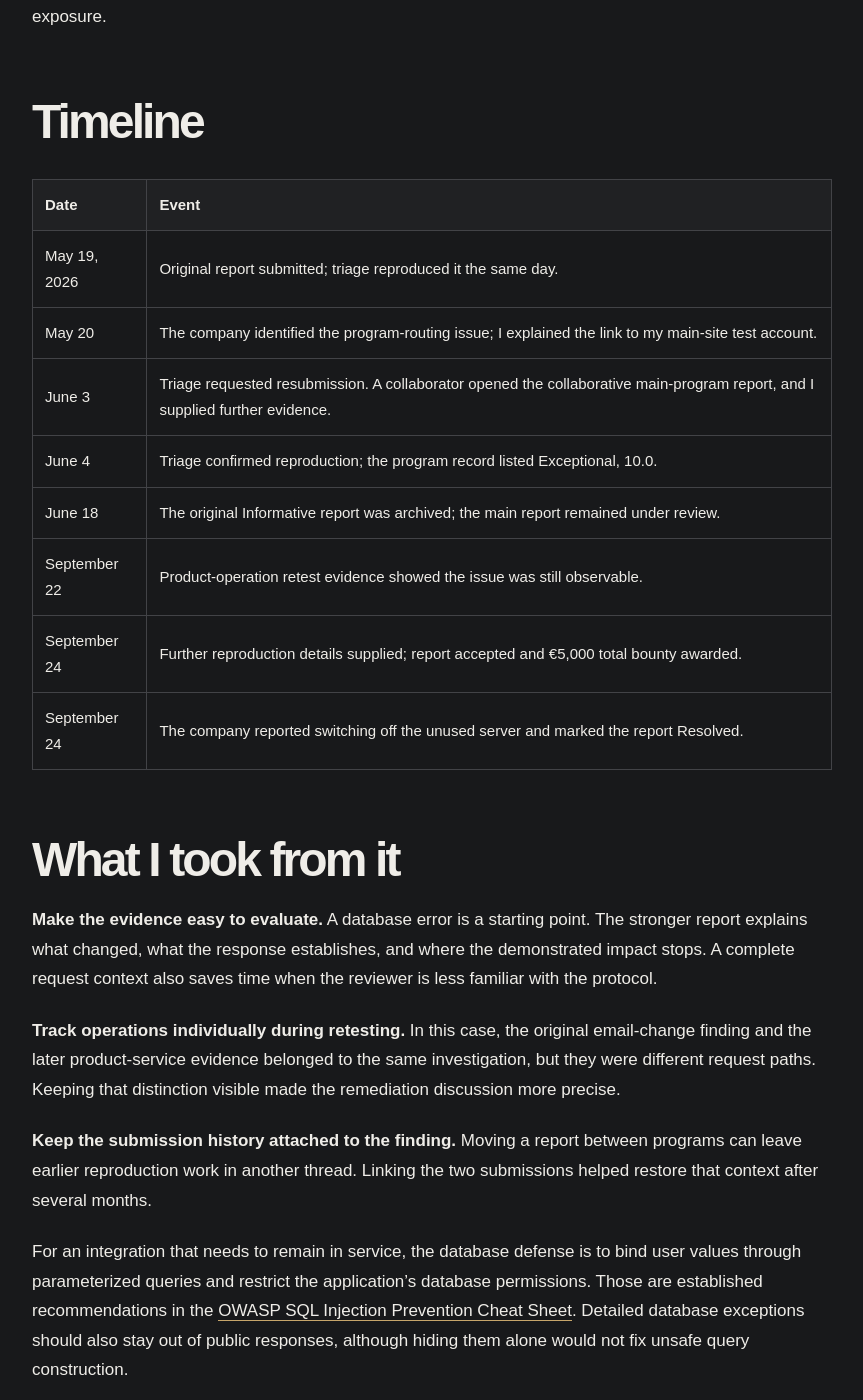
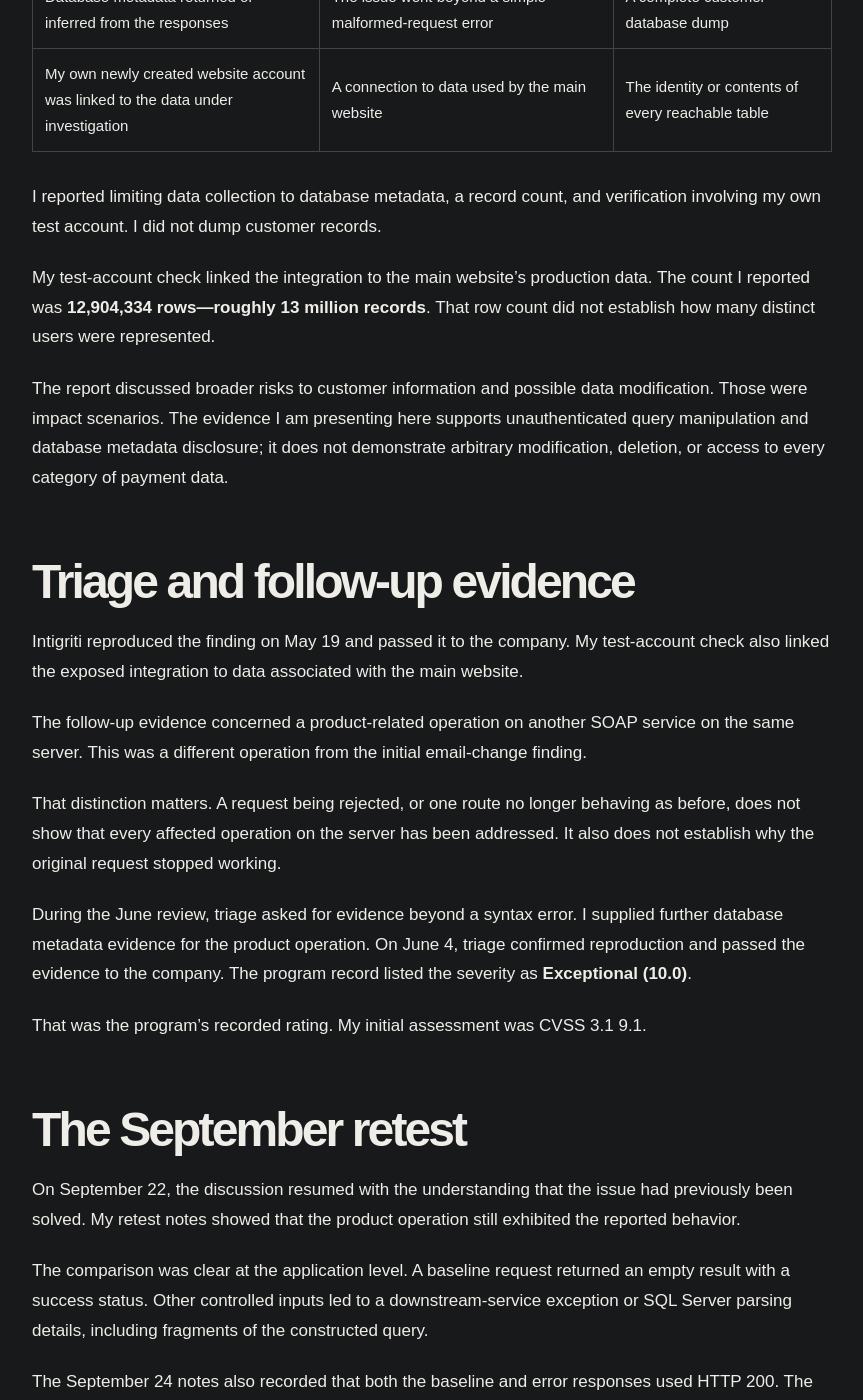
Before and after one commit to oxship/oxship.github.io, a Jekyll site: the page built from _posts/2026-09-27-soap-sql-injection.md, in a window 1280 px wide and 1400 px high, scrolled down 7275 px. Shown: the whole window, without its empty margins (8-871 px from the left). Built offline with Jekyll 4.4.1, drawn with Linux system fonts in a browser that asks for light colours; some of the changed text lies outside the part shown.

Commit message:
Refine case narrative and document service discovery

```diff
--- a/_posts/2026-09-27-soap-sql-injection.md
+++ b/_posts/2026-09-27-soap-sql-injection.md
@@ -1,7 +1,7 @@
 ---
 layout: post
 title: "A €5,000 SQL injection in a SOAP integration"
-description: "An unauthenticated SQL injection, two program submissions, and a server that turned out to be unused."
+description: "An unauthenticated SQL injection in a SOAP integration, a €5,000 bounty, and a server that turned out to be unused."
 author: oxship
 date: 2026-09-27
 severity: "Exceptional (10.0)"
@@ -10,11 +10,11 @@
 published: true
 ---
 
-On May 19, 2026, I reported an unauthenticated SQL injection in an externally reachable SOAP integration. Four months later, the main-program report closed with an **Exceptional (10.0)** rating and a **€5,000 total bounty**, shared with a collaborator.
+On May 19, 2026, I reported an unauthenticated SQL injection in an externally reachable SOAP integration. Four months later, the case closed with an **Exceptional (10.0)** rating and a **€5,000 total bounty**, shared with a collaborator.
 
-The final remediation was to turn off the server. The company explained that it was no longer used.
+The final remediation was to turn off the server. The company explained that it was no longer used, even though my testing had linked it to the main website's production database.
 
-Between discovery and resolution, the report moved between programs, a request appeared to stop working, and another operation on the same server continued to expose the problem. The case became as much about tracking the affected service through that process as it was about the original injection.
+Between discovery and resolution, one request appeared to stop working while another operation on the same server continued to expose the problem. Following up on those operations kept the investigation moving until the company retired the service.
 
 ## At a glance
 
@@ -24,8 +24,7 @@
 | --- | --- |
 | Vulnerability | Unauthenticated SQL injection in SOAP integration services |
 | Database technology | Microsoft SQL Server |
-| First report | May 19, 2026 |
-| Main-program submission | June 3, 2026, as a collaborative submission |
+| Reported | May 19, 2026 |
 | Final program rating | Exceptional, 10.0 |
 | Total bounty | €5,000 across both collaborators |
 | Resolution | September 24, 2026; server switched off, according to the company |
@@ -54,6 +53,17 @@
   <figcaption>ffuf path-discovery screenshot, anonymized for publication. The IP is redacted and the organization-specific URL prefix is replaced with COMPANY. Several candidates returned redirects; these results guided further service review. Select the image to view it at full size.</figcaption>
 </figure>
 
+When I visited those directory hits in the browser, they returned **403 Forbidden**. I ran **shortscan again inside one of the discovered directories**, which revealed short-name hints for a service file.
+
+<figure class="article-figure">
+  <a href="{{ '/assets/images/writeups/soap-sql-injection/shortscan-service-anonymized.png' | relative_url }}" target="_blank" rel="noopener noreferrer" aria-label="Open the anonymized service-directory shortscan screenshot at full size">
+    <img src="{{ '/assets/images/writeups/soap-sql-injection/shortscan-service-anonymized.png' | relative_url }}" width="1738" height="905" loading="lazy" decoding="async" alt="Anonymized shortscan output inside a discovered directory, showing a service-file short-name hint and a service references directory.">
+  </a>
+  <figcaption>The second shortscan run, inside a discovered directory. The IP is redacted and company-specific prefixes are replaced; WSCOMPANY entries are substituted labels. The output provided filename hints for the next stage of investigation. Select the image to view it at full size.</figcaption>
+</figure>
+
+The ASMX service name followed the same naming pattern as its parent directory. Opening that service brought up an operations index, which led me to the documentation for the email-change operation.
+
 The discovery sequence was:
 
 <div class="table-scroll" markdown="1" role="region" aria-label="Reconnaissance overview" tabindex="0">
@@ -63,6 +73,8 @@
 | Public indexing | Shodan | Find an IP associated with the company's hostnames |
 | IIS enumeration | shortscan | Look for short-name hints on the exposed IIS surface |
 | Path discovery | ffuf with `iis.txt` | Identify service paths using a prefix relevant to the target |
+| Directory follow-up | shortscan | Find service-file hints inside directories that returned 403 when visited |
+| ASMX documentation | Browser | Review the matching service's operation index and request/response schema |
 | Service review | SOAP request and response inspection | Understand the exposed operations and their behavior |
 
 </div>
@@ -71,9 +83,25 @@
 
 ## An integration service with database access
 
+The ASMX service page listed the supported operations, including the email-change functionality I investigated.
+
+<figure class="article-figure">
+  <a href="{{ '/assets/images/writeups/soap-sql-injection/soap-operations-anonymized.png' | relative_url }}" target="_blank" rel="noopener noreferrer" aria-label="Open the anonymized SOAP operations index at full size">
+    <img src="{{ '/assets/images/writeups/soap-sql-injection/soap-operations-anonymized.png' | relative_url }}" width="1582" height="994" loading="lazy" decoding="async" alt="ASMX service documentation listing its supported operations, with the company-specific service name replaced.">
+  </a>
+  <figcaption>The service's operations index, with the company-specific service name anonymized. Select the image to view it at full size.</figcaption>
+</figure>
+
 The first finding involved an email-change operation exposed through a SOAP service. It accepted requests without credentials or a logged-in browser session.
 
 SOAP was the transport layer: an XML envelope carried the operation and its input. The security issue appeared further down the request path, where that input influenced a database query.
+
+<figure class="article-figure">
+  <a href="{{ '/assets/images/writeups/soap-sql-injection/soap-operation-anonymized-v2.png' | relative_url }}" target="_blank" rel="noopener noreferrer" aria-label="Open the anonymized SOAP operation documentation at full size">
+    <img src="{{ '/assets/images/writeups/soap-sql-injection/soap-operation-anonymized-v2.png' | relative_url }}" width="1214" height="1295" loading="lazy" decoding="async" alt="ASMX documentation for the email-change operation, showing example SOAP request and response schemas with the IP and company-specific service identifiers anonymized.">
+  </a>
+  <figcaption>The operation's generated SOAP documentation. These request and response examples contain placeholder values and describe the service contract. The IP and company-specific service identifiers are anonymized. Select the image to view it at full size.</figcaption>
+</figure>
 
 Unexpected input produced Microsoft SQL Server parsing errors in the response, including an unclosed quotation-mark error. That was a useful signal, but a parsing error alone did not establish the extent of the issue.
 
@@ -98,27 +126,21 @@
 
 I reported limiting data collection to database metadata, a record count, and verification involving my own test account. I did not dump customer records.
 
-The original report discussed broader risks to customer information and possible data modification. Those were impact scenarios. The evidence I am presenting here supports unauthenticated query manipulation and database metadata disclosure; it does not demonstrate arbitrary modification, deletion, or access to every category of payment data.
+My test-account check linked the integration to the main website's production data. The count I reported was **12,904,334 rows—roughly 13 million records**. That row count did not establish how many distinct users were represented.
 
-## Moving the report to the right program
+The report discussed broader risks to customer information and possible data modification. Those were impact scenarios. The evidence I am presenting here supports unauthenticated query manipulation and database metadata disclosure; it does not demonstrate arbitrary modification, deletion, or access to every category of payment data.
 
-Intigriti reproduced the original finding on May 19 and passed it to the company. The following day, the company explained that the integration did not belong to the website covered by that particular program and should be handled through the general program instead.
+## Triage and follow-up evidence
 
-That created a routing question. The service lived on a separate subdomain, but my test-account check was the basis for arguing that the issue affected data associated with the main website.
+Intigriti reproduced the finding on May 19 and passed it to the company. My test-account check also linked the exposed integration to data associated with the main website.
 
-On June 3, triage instructed us to resubmit. The first report was closed as **Informative** as part of that move, and later archived. That status belonged to the original submission; the main-program report continued through review.
-
-I had reached the submission limit at the time. A collaborator created the main-program submission and added me as a collaborator.
-
-## A second operation kept the investigation open
-
-The follow-up evidence concerned a product-related operation on another SOAP service on the same server. This was a different operation from the email-change operation in the original report.
+The follow-up evidence concerned a product-related operation on another SOAP service on the same server. This was a different operation from the initial email-change finding.
 
 That distinction matters. A request being rejected, or one route no longer behaving as before, does not show that every affected operation on the server has been addressed. It also does not establish why the original request stopped working.
 
-During the June review, triage asked for evidence beyond a syntax error. I supplied further database metadata evidence for the product operation. On June 4, triage confirmed reproduction and passed the main report to the company. The program record listed the severity as **Exceptional (10.0)**.
+During the June review, triage asked for evidence beyond a syntax error. I supplied further database metadata evidence for the product operation. On June 4, triage confirmed reproduction and passed the evidence to the company. The program record listed the severity as **Exceptional (10.0)**.
 
-That was the program's recorded rating. My original submission had proposed a separate CVSS 3.1 assessment of 9.1.
+That was the program's recorded rating. My initial assessment was CVSS 3.1 9.1.
 
 ## The September retest
 
@@ -130,7 +152,7 @@
 
 The company then asked for a complete SOAP request to help reproduce the behavior. I supplied the request context alongside the baseline and observed response differences. No credentials or cookies were needed for those recorded tests.
 
-After I also clarified the connection to the earlier submission, the company accepted the main report on September 24 and awarded the €5,000 total bounty.
+The company accepted the report on September 24 and awarded the €5,000 total bounty.
 
 ## Resolution: the server was retired
 
@@ -138,7 +160,7 @@
 
 That is the documented remediation for this case. I do not have a source-code patch to describe, and the report history does not establish that all of the affected query implementations were rewritten.
 
-The outcome highlighted a service-lifecycle problem: a server could be unnecessary to the business and still remain reachable with a database connection. Retirement removed the reported service from exposure.
+The outcome highlighted a service-lifecycle problem: a server could be unnecessary to the business and still remain reachable with a connection to production data. My test-account check and the reported count of roughly 13 million records made that access significant. Retirement removed the reported service from exposure.
 
 ## Timeline
 
@@ -146,11 +168,10 @@
 
 | Date | Event |
 | --- | --- |
-| May 19, 2026 | Original report submitted; triage reproduced it the same day. |
-| May 20 | The company identified the program-routing issue; I explained the link to my main-site test account. |
-| June 3 | Triage requested resubmission. A collaborator opened the collaborative main-program report, and I supplied further evidence. |
+| May 19, 2026 | Finding reported; triage reproduced it the same day. |
+| May 20 | I explained the link to my main-site test account. |
+| June 3 | Further database metadata evidence supplied for the product operation. |
 | June 4 | Triage confirmed reproduction; the program record listed Exceptional, 10.0. |
-| June 18 | The original Informative report was archived; the main report remained under review. |
 | September 22 | Product-operation retest evidence showed the issue was still observable. |
 | September 24 | Further reproduction details supplied; report accepted and €5,000 total bounty awarded. |
 | September 24 | The company reported switching off the unused server and marked the report Resolved. |
@@ -163,10 +184,8 @@
 
 **Track operations individually during retesting.** In this case, the original email-change finding and the later product-service evidence belonged to the same investigation, but they were different request paths. Keeping that distinction visible made the remediation discussion more precise.
 
-**Keep the submission history attached to the finding.** Moving a report between programs can leave earlier reproduction work in another thread. Linking the two submissions helped restore that context after several months.
-
 For an integration that needs to remain in service, the database defense is to bind user values through parameterized queries and restrict the application's database permissions. Those are established recommendations in the [OWASP SQL Injection Prevention Cheat Sheet](https://cheatsheetseries.owasp.org/cheatsheets/SQL_Injection_Prevention_Cheat_Sheet.html). Detailed database exceptions should also stay out of public responses, although hiding them alone would not fix unsafe query construction.
 
 For this server, the company chose retirement. Keeping an accurate inventory of exposed integrations—and removing them when they are no longer needed—was the operational lesson behind the final resolution.
 
-Thanks to my collaborator for helping on the main-program submission, and to the triage team and the company for working through the report and resolving the exposure.
+Thanks to my collaborator for helping with the case, and to the triage team and the company for working through the report and resolving the exposure.
```
Also changed, not shown: assets/images/writeups/soap-sql-injection/shortscan-service-anonymized.png (added), assets/images/writeups/soap-sql-injection/soap-operation-anonymized-v2.png (added), assets/images/writeups/soap-sql-injection/soap-operations-anonymized.png (added).
